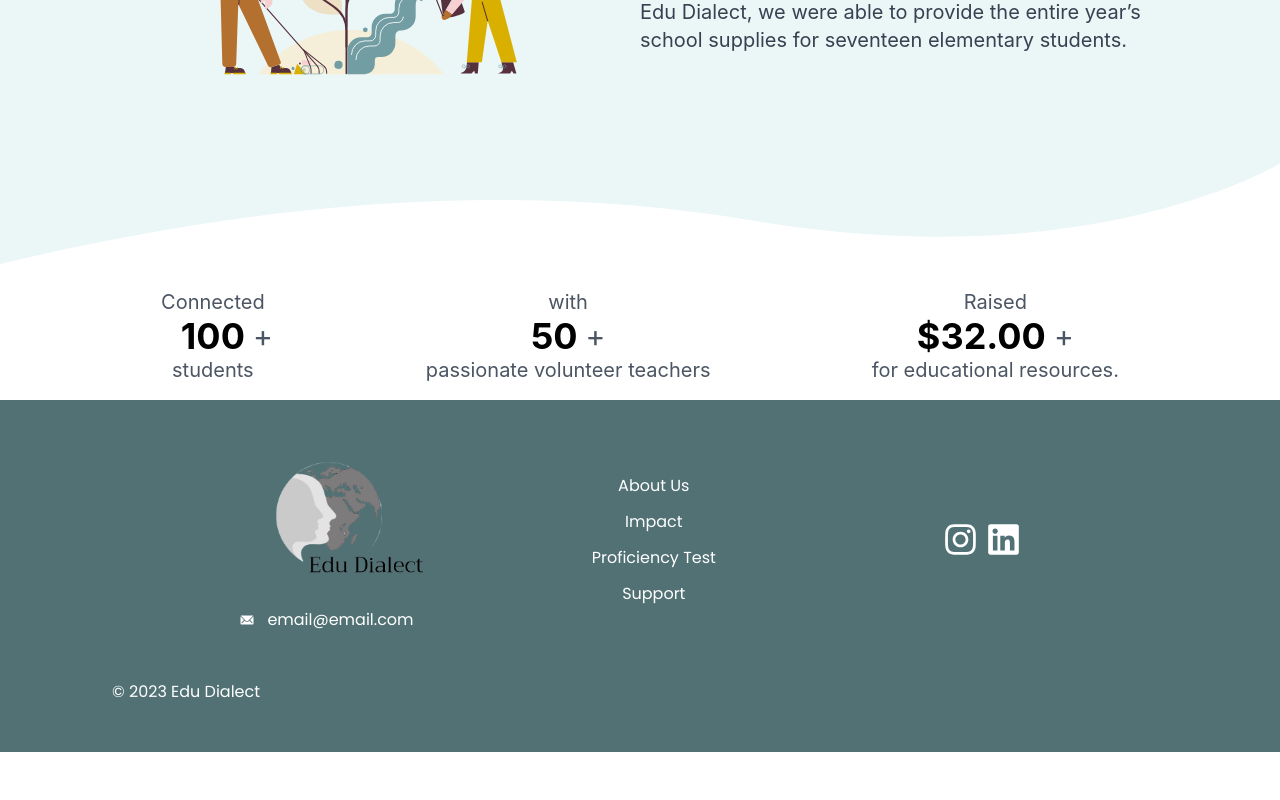
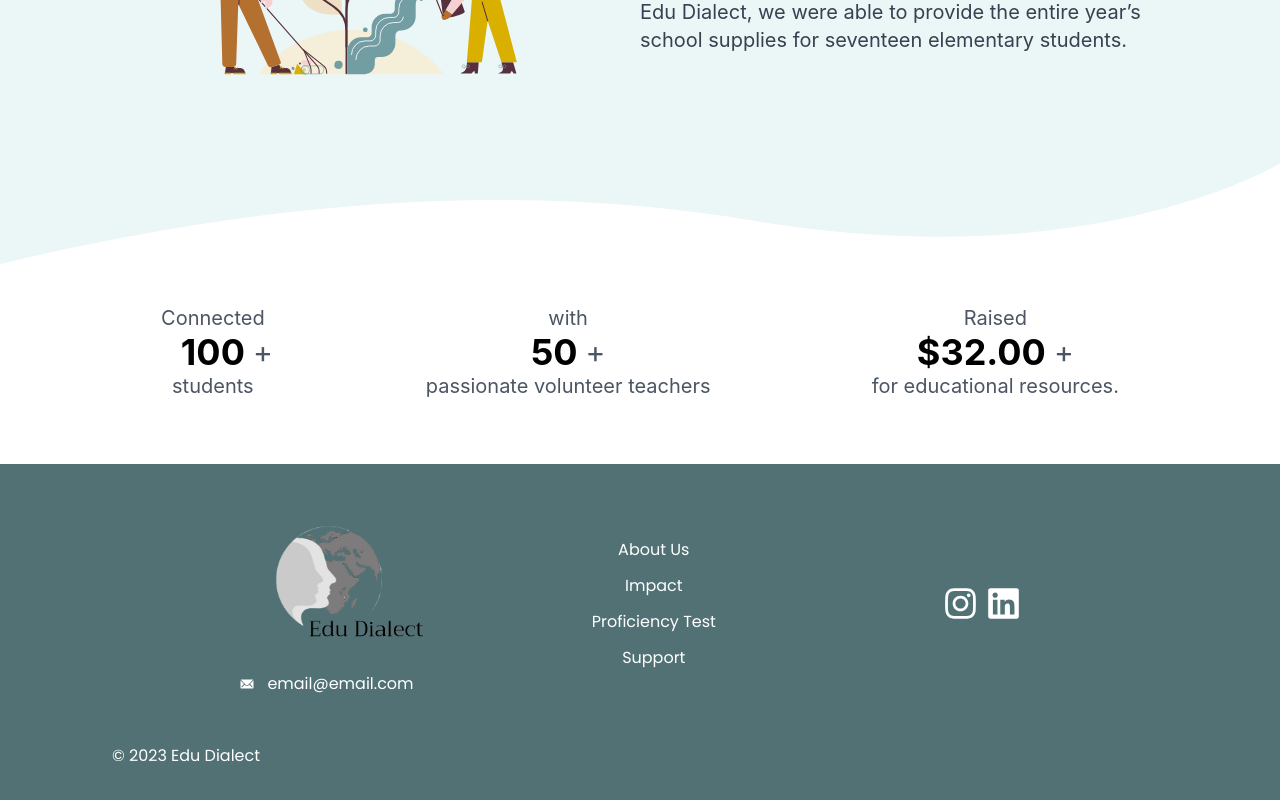
Before and after one commit to Sabayara82/edu-dialect-app, a React (Create React App) app: page /impact in a window 1280 px wide. Shown: the part 1356-2156 px from the top of the page. Before the commit the page ends 2108 px from the top, so only its background shows below. Built offline with nearby package versions, Linux system fonts and the light colour scheme.

Commit message:
stylings

```diff
--- a/src/components/containers/TabsContainer.jsx
+++ b/src/components/containers/TabsContainer.jsx
@@ -5,10 +5,9 @@ function Tab({ label, path, activeTab }) {
   const isActive = activeTab === path;
 
   const tabStyles = {
-    fontFamily: "sans-serif",
+    fontFamily: "YourFontName, sans-serif",
     //fontWeight: isActive ? "bold" : "normal", // css for active and inactive tabs
     fontSize: "20px",
-
   };
 
   return (
@@ -24,7 +23,6 @@ function Tab({ label, path, activeTab }) {
   );
 }
 
-
 function Tabs() {
   const location = useLocation();
   const [activeTab, setActiveTab] = useState(location.pathname);
@@ -38,7 +36,11 @@ function Tabs() {
       <div className="flex justify-evenly h-[50%] w-full divide-x-2 border-2 border-none">
         <Tab label="About" path="/about" activeTab={activeTab} />
         <Tab label="Impact" path="/impact" activeTab={activeTab} />
-        <Tab label="Proficiency Test" path="/proficiencytest" activeTab={activeTab} />
+        <Tab
+          label="Proficiency Test"
+          path="/proficiencytest"
+          activeTab={activeTab}
+        />
         <Tab label="Support" path="/support" activeTab={activeTab} />
       </div>
     </div>
--- a/src/components/tabs/ImpactTab.jsx
+++ b/src/components/tabs/ImpactTab.jsx
@@ -72,7 +72,7 @@ export default function ImpactTab() {
         </div>
         <img src="bg-section-bottom-desktop-1.svg" />
       </div>
-      <ul className="flex  justify-evenly mt-6 text-xl">
+      <ul className="flex  justify-evenly mt-6 text-xl pt-4 pb-12">
         <li className=" flex flex-col items-center text-gray-600">
           Connected
           <div className="w-16 text-center">
```
